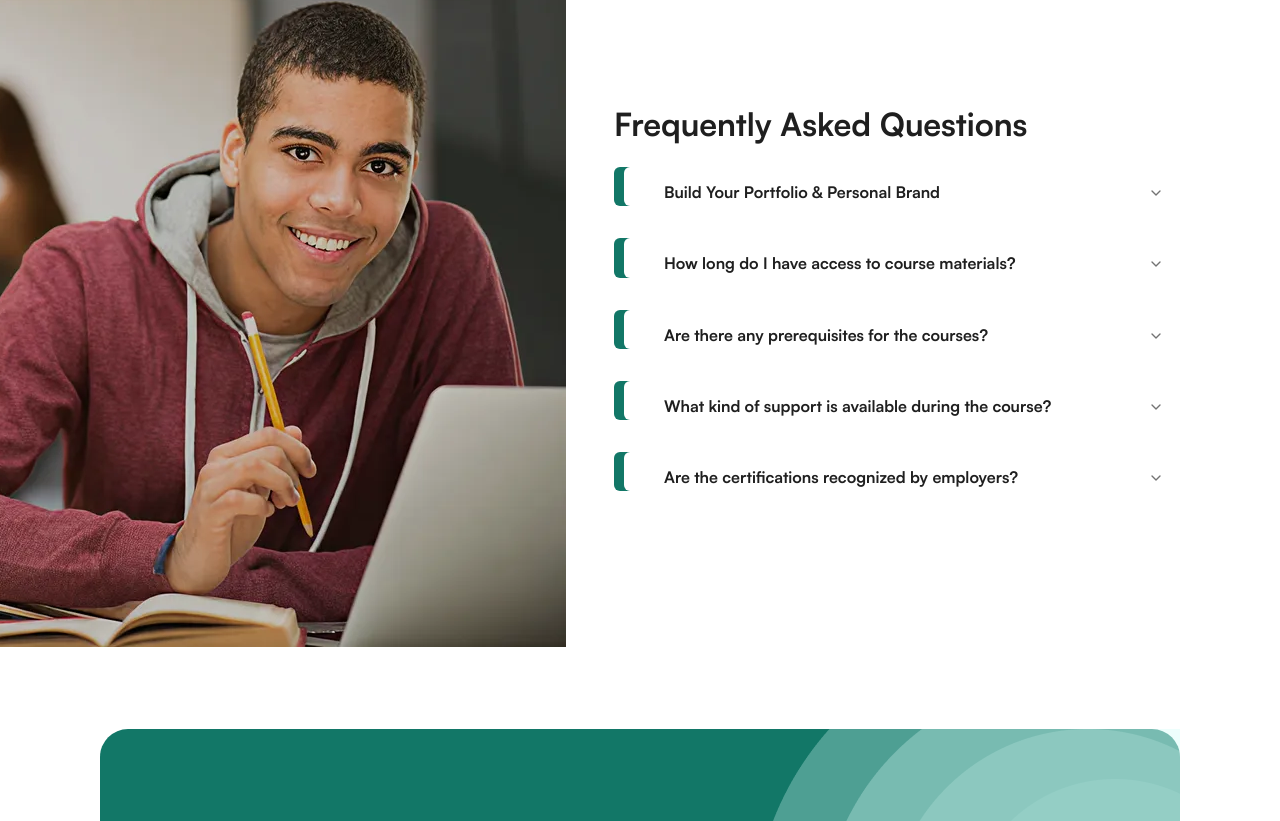
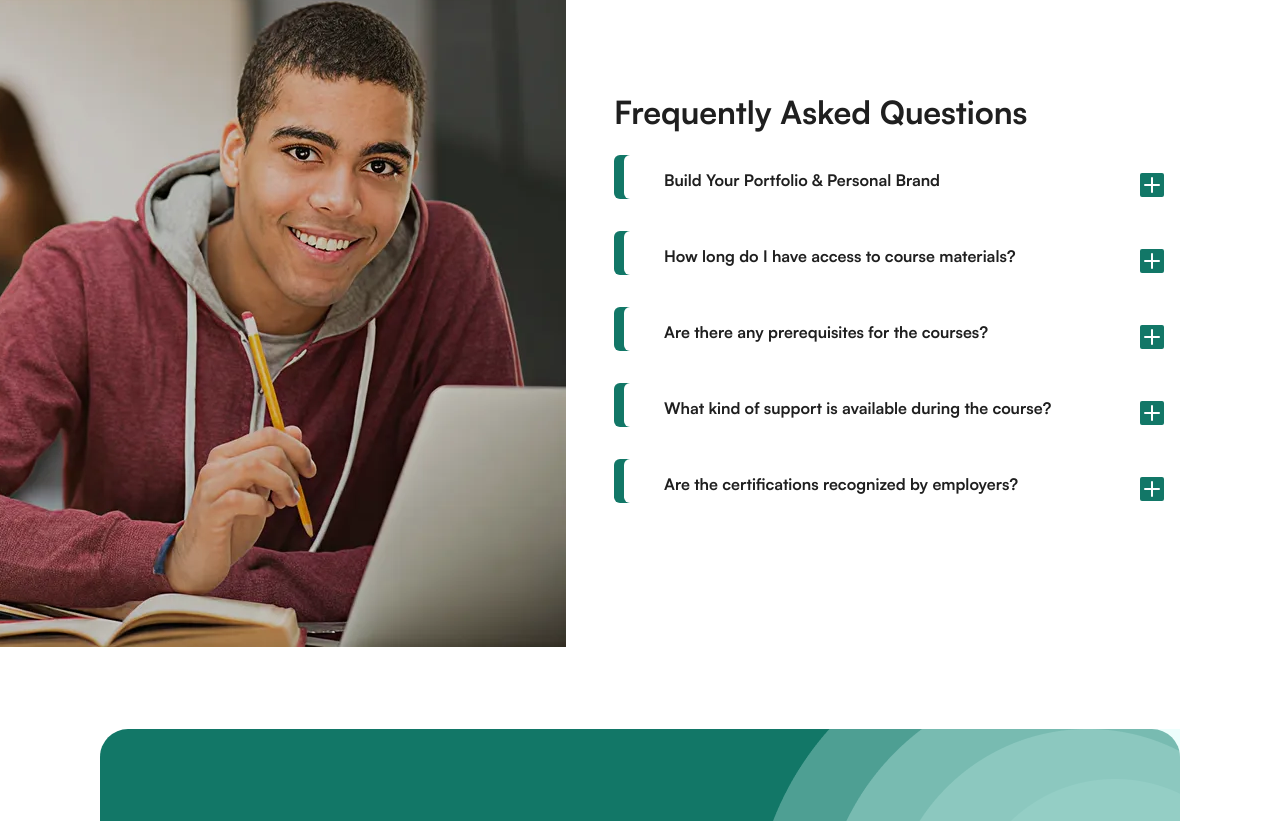
Before and after one commit to david-oj/jade_dval-redesign, a React (Vite) app: page / in a window 1280 px wide. Shown: the part 3059-3880 px from the top of the page. Built offline with nearby package versions, Linux system fonts and the light colour scheme.

Commit message:
fix faqs accordion icons

```diff
--- a/src/components/ui/accordion.tsx
+++ b/src/components/ui/accordion.tsx
@@ -1,6 +1,7 @@
 import * as React from "react";
 import * as AccordionPrimitive from "@radix-ui/react-accordion";
-import { ChevronDownIcon } from "lucide-react";
+import { Plus, Minus } from "lucide-react";
+import { useState } from "react";
 
 import { cn } from "@/lib/utils";
 
@@ -28,9 +29,11 @@ function AccordionTrigger({
   children,
   ...props
 }: React.ComponentProps<typeof AccordionPrimitive.Trigger>) {
+  const [toggle, setToggle] = useState(false);
   return (
     <AccordionPrimitive.Header className="flex">
       <AccordionPrimitive.Trigger
+        onClick={() => setToggle((prev) => !prev)}
         data-slot="accordion-trigger"
         className={cn(
           "focus-visible:border-ring focus-visible:ring-ring/50 flex flex-1 items-start justify-between gap-4 rounded-md pt-4 pb-1 text-left text-sm font-medium transition-all outline-none hover:underline focus-visible:ring-[3px] disabled:pointer-events-none disabled:opacity-50 [&[data-state=open]>svg]:rotate-180",
@@ -39,7 +42,11 @@ function AccordionTrigger({
         {...props}
       >
         {children}
-        <ChevronDownIcon className="text-muted-foreground pointer-events-none size-4 shrink-0 translate-y-0.5 transition-transform duration-200" />
+        {toggle ? (
+          <Minus className="text-white w-4 h-4 sm:w-6 sm:h-6 bg-primary rounded-xs pointer-events-none size-4 shrink-0 translate-y-0.5 transition-transform duration-200" />
+        ) : (
+          <Plus className="text-white w-4 h-4 sm:w-6 sm:h-6 bg-primary rounded-xs pointer-events-none size-4 shrink-0 translate-y-0.5 transition-transform duration-200" />
+        )}
       </AccordionPrimitive.Trigger>
     </AccordionPrimitive.Header>
   );
```
